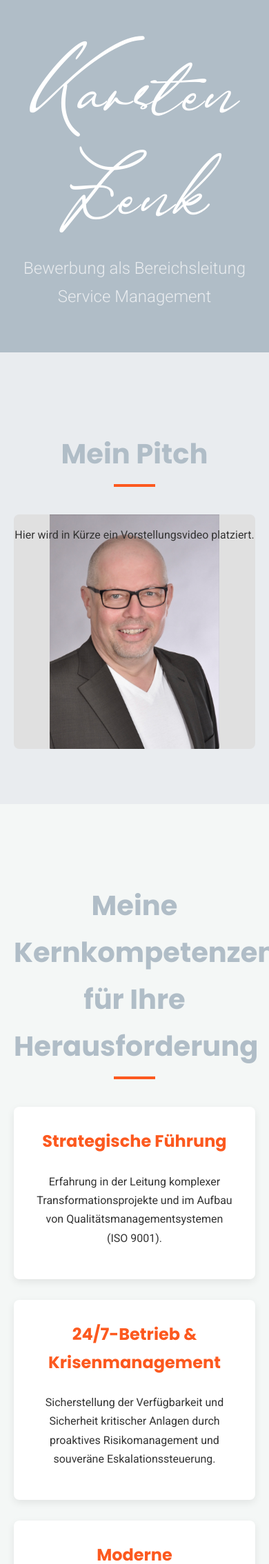
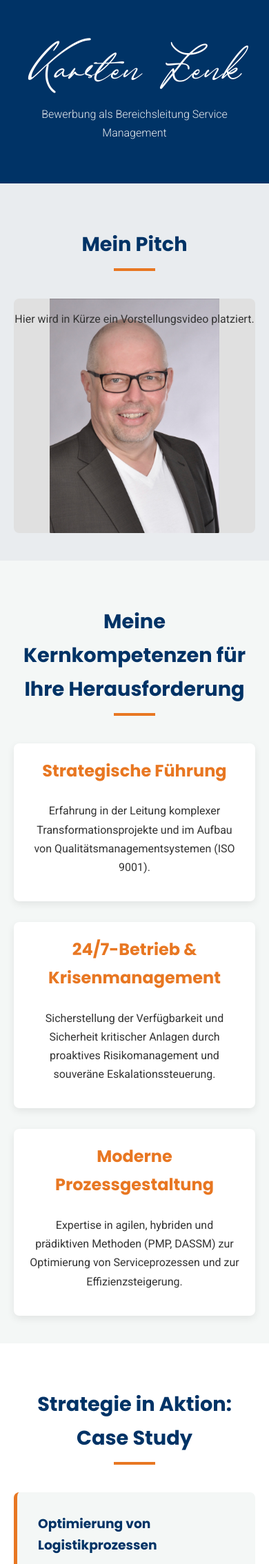
Before and after one commit to karsten2025/Zenk-One_Pager, a Flask app: page / in a window 390 px wide; the page is wider, and only the part inside the window is pictured. Shown: the top 2268 px of that part at 69% size. Run offline with Flask 3, Linux system fonts and the light colour scheme.

Commit message:
style: Add responsive design for mobile and tablet

```diff
--- a/static/style.css
+++ b/static/style.css
@@ -11,8 +11,8 @@
 
 /* ===== GRUNDEINSTELLUNGEN & VARIABLEN ===== */
 :root {
-    --primary-color: #B0BDC7; /* Ein dunkles, sattes Blau (passend zu Stahl/Industrie) */
-    --secondary-color: #fc591f; /* Ein starker, warmer Orangeton als Akzent */
+    --primary-color: #003366; /* Ein dunkles, sattes Blau (passend zu Stahl/Industrie) */
+    --secondary-color: #E87722; /* Ein starker, warmer Orangeton als Akzent */
     --background-color: #f4f7f6;
     --text-color: #333333;
     --light-gray: #e9ecef;
@@ -351,3 +351,81 @@ h2::after {
 .footer a:hover {
     color: var(--white);
 }
+
+/* =================================== */
+/* ===== RESPONSIVE ANPASSUNGEN ===== */
+/* =================================== */
+
+/* Für Tablets und kleinere Desktops */
+@media (max-width: 768px) {
+    h2 {
+        font-size: 2rem;
+    }
+
+    .header-title {
+        font-size: 4rem;
+    }
+
+    .header-subtitle {
+        font-size: 1.2rem;
+    }
+
+    .section {
+        padding: 60px 0;
+    }
+}
+
+/* Für Smartphones */
+@media (max-width: 480px) {
+    h2 {
+        font-size: 1.8rem;
+    }
+
+    .header-title {
+        font-size: 3rem;
+        letter-spacing: 1px;
+    }
+
+    .header-subtitle {
+        font-size: 1rem;
+    }
+
+    .section {
+        padding: 40px 0;
+    }
+
+    .kompetenz-item {
+        padding: 20px;
+    }
+
+    .dokumente-buttons {
+        flex-direction: column; /* Buttons untereinander anordnen */
+        align-items: center;
+        gap: 15px;
+    }
+
+    .btn, .tablinks {
+        width: 80%;
+        text-align: center;
+        padding: 12px 20px;
+    }
+
+    .password-form {
+        flex-direction: column;
+        align-items: center;
+    }
+
+    #zeugnis-password {
+        width: 80%;
+        margin-bottom: 10px;
+    }
+
+    .accordion {
+        font-size: 1rem;
+        padding: 15px;
+    }
+
+    .footer {
+        padding: 40px 0;
+    }
+}
```
